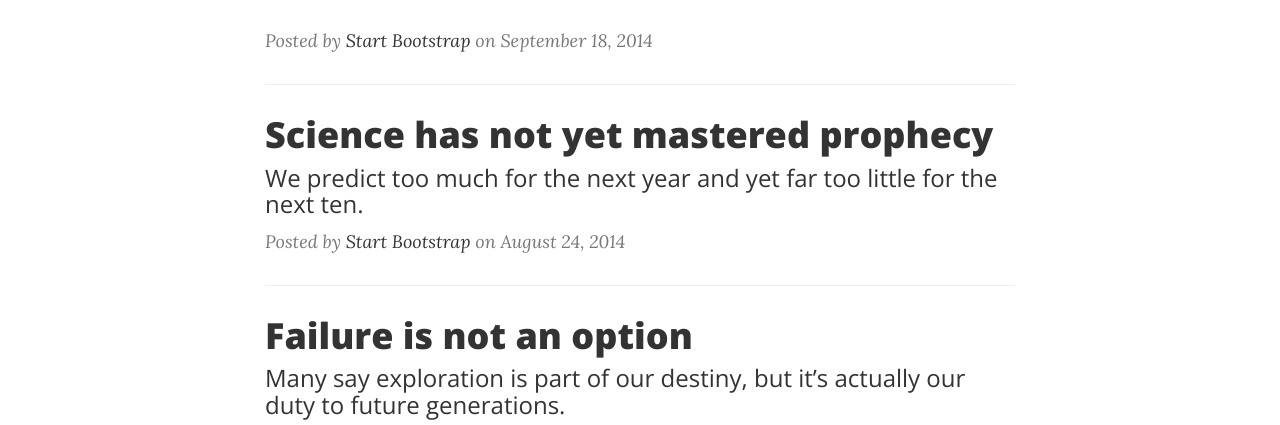
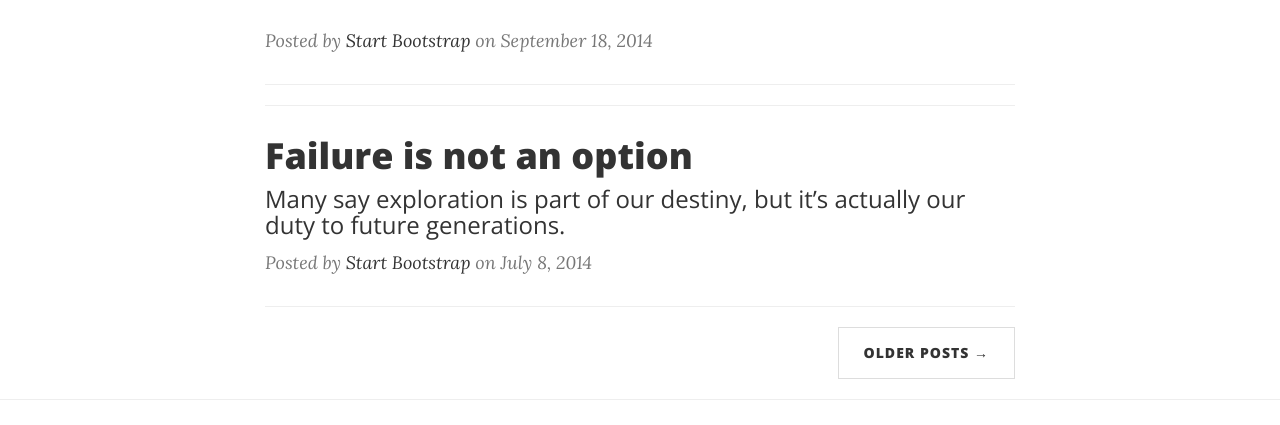
Before and after one commit to gerilyndesamito/blog.github.io, a website: page index.html in a window 1280 px wide. Shown: the part 1802-2227 px from the top of the page. Drawn offline with nearby package versions, Linux system fonts and the light colour scheme.

Commit message:
Update index.html

```diff
--- a/index.html
+++ b/index.html
@@ -9,7 +9,7 @@
     <meta name="description" content="">
     <meta name="author" content="">
 
-    <title>Clean Blog</title>
+    <title>gee blog</title>
 
     <!-- Bootstrap Core CSS -->
     <link href="vendor/bootstrap/css/bootstrap.min.css" rel="stylesheet">
@@ -131,17 +131,6 @@
                     <p class="post-meta">Posted by <a href="#">Start Bootstrap</a> on September 18, 2014</p>
                 </div>
                 <hr>
-                <div class="post-preview">
-                    <a href="post.html">
-                        <h2 class="post-title">
-                            Science has not yet mastered prophecy
-                        </h2>
-                        <h3 class="post-subtitle">
-                            We predict too much for the next year and yet far too little for the next ten.
-                        </h3>
-                    </a>
-                    <p class="post-meta">Posted by <a href="#">Start Bootstrap</a> on August 24, 2014</p>
-                </div>
                 <hr>
                 <div class="post-preview">
                     <a href="post.html">
```
